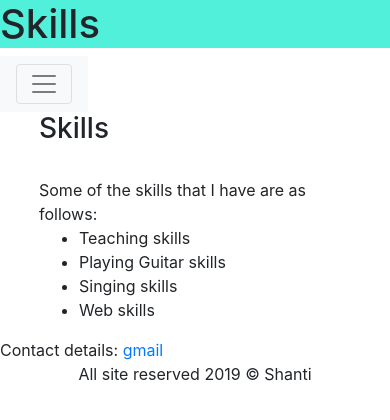
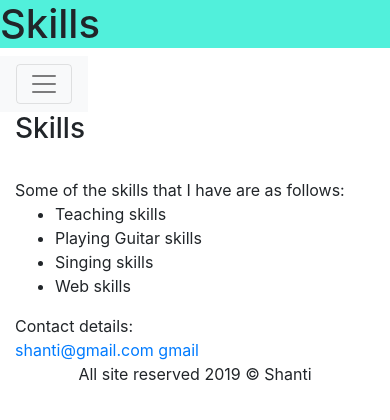
Before and after one commit to neWpaneshant01/finalproject, a plain HTML site: page skills.html in a window 390 px wide. Drawn offline with nearby package versions, Linux system fonts and the light colour scheme.

Commit message:
woring on responsiveness of the page

```diff
--- a/skills.html
+++ b/skills.html
@@ -41,8 +41,9 @@
 	</div>
 	<!-- Grey with black text -->
 
-
-	<div class="content">
+<div class="container">
+	<div class="row">
+	<div class="col-sm-4">
 		<h3> Skills </h3> <br>
 			Some of the skills that I have are as follows:
 				<ul>
@@ -53,16 +54,24 @@
 				</ul>
 
 	</div>
-	<div id="right_column">
+	<div class="col-sm-4">
 
-			Contact details: <a href="mailto:shanti@gmail.com"> gmail </a>
+			Contact details: <br>
+			<a href="mailto:shanti@gmail.com">shanti@gmail.com gmail </a>
 
 	</div>
+</div>
+
 
 
 	<div id="footer">
 		<p style="text-align:center">All site reserved 2019 &copy; Shanti </p>
 	</div>
+</div>
+
+	<script src="https://ajax.googleapis.com/ajax/libs/jquery/3.4.1/jquery.min.js"></script>
+  <script src="https://cdnjs.cloudflare.com/ajax/libs/popper.js/1.14.7/umd/popper.min.js"></script>
+  <script src="https://maxcdn.bootstrapcdn.com/bootstrap/4.3.1/js/bootstrap.min.js"></script>
 
 
 </body>
```
Also changed, not shown: contacts.html (+4 -4 lines), index.html (+0 -4 lines), resume.html (+13 -6 lines).
